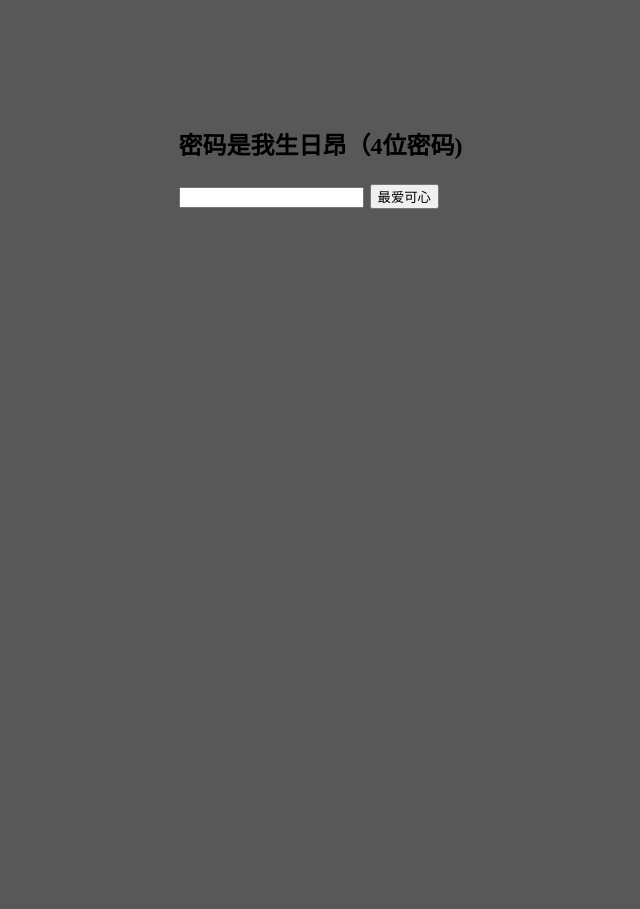
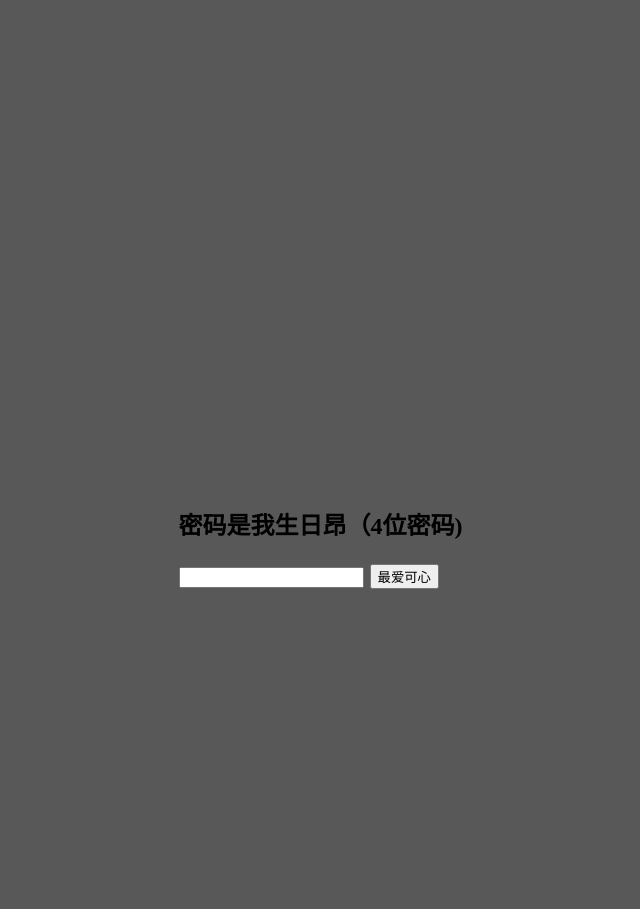
Before and after one commit to dmomb/love.password, a plain HTML site: page index.html in a window 1280 px wide. Shown: the whole page, without its empty margins (335-975 px from the left). Before the commit the page ends 800 px from the top, so only its background shows below. Drawn offline with Linux system fonts and the light colour scheme.

Commit message:
Update index.html

```diff
--- a/index.html
+++ b/index.html
@@ -6,8 +6,8 @@
 	<style type="text/css">
 		#dl {
 			width: 300px;
-			height: 40%;
-			margin-top: 10%;
+			height: 400px;
+			margin-top: 40%;
 			margin-left: 40%;
 		}
 	</style>
```
